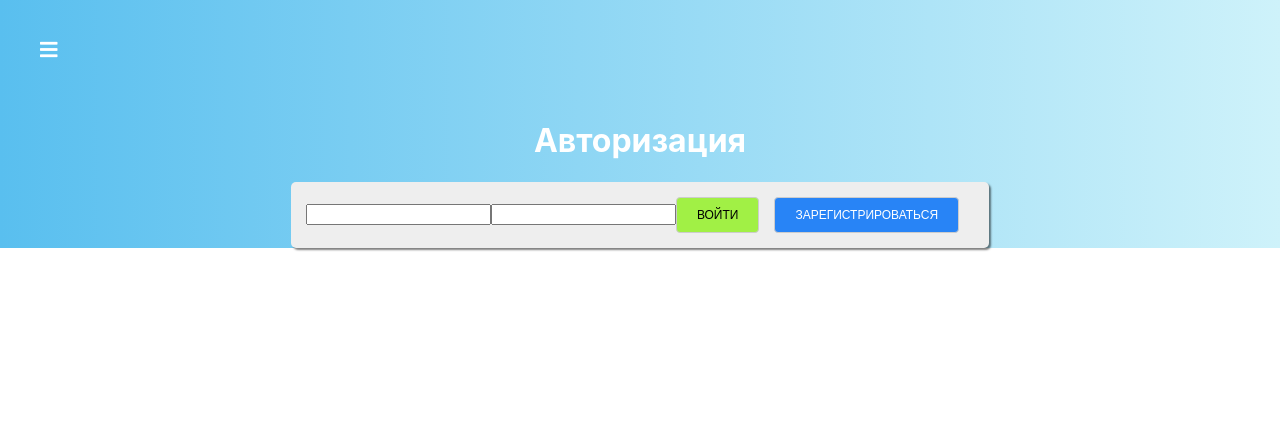
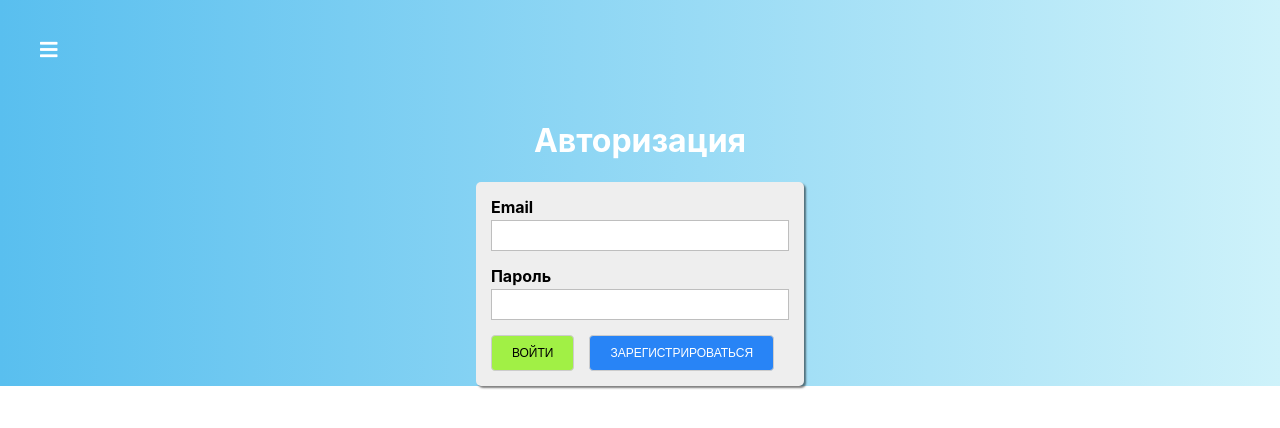
Before and after one commit to Lenkoranskiy007/questions, a React (Create React App) app: page /auth in a window 1280 px wide. Shown: the top 428 px of the page. Built offline with nearby package versions, Linux system fonts and the light colour scheme.

Commit message:
eight comm

```diff
--- a/src/Components/UI/Input/Input.js
+++ b/src/Components/UI/Input/Input.js
@@ -0,0 +1,38 @@
+import React from 'react'
+import classes from './Input.module.css'
+
+const isInvalid = ({valid, touched, shouldValidate}) => {
+    return !valid && touched && shouldValidate
+}
+
+const Input = (props) => {
+    const inputType = props.type || "text"
+    const cls = [classes.Input]
+    const htmlFor  = `${inputType}-${Math.random()} `
+
+    if (isInvalid(props)) {
+        cls.push(classes.invalid)
+    }
+
+    return (
+        <div className={cls.join(" ")}>
+            <label htmlFor={htmlFor}>{props.label}</label>
+            <input type={inputType}
+                   id={htmlFor}
+                   value={props.value}
+                   onChange={props.onChange}
+
+            />
+
+            {
+                isInvalid(props)?<span>{props.errorMessage || "Введите верное значение"}</span> : null
+            }
+
+
+
+
+        </div>
+    )
+}
+
+export default Input;
--- a/src/Components/UI/Input/Input.module.css
+++ b/src/Components/UI/Input/Input.module.css
@@ -0,0 +1,31 @@
+.Input {
+    margin-bottom: 15px;
+
+}
+
+.Input label {
+    margin-bottom: 3px;
+    padding:0;
+    display: block;
+    font-weight: bold;
+}
+
+.Input input {
+    display: block;
+    box-sizing: border-box;
+    border: 1px solid #bebebe;
+    padding: 7px;
+    margin: 0 0 5px;
+    width: 100%;
+    outline: none;
+    transition: all 300ms ease-in-out;
+}
+.Input span {
+    color: #f01f30;
+    font-size: 12px;
+    font-weight: bold;
+}
+
+.Input.invalid label {
+    color:#f01f30;
+}
--- a/src/containers/Auth/Auth.js
+++ b/src/containers/Auth/Auth.js
@@ -1,7 +1,7 @@
 import React from 'react';
 import classes from './Auth.module.css'
 import Button from '../../Components/UI/Button/Button'
-
+import Input from "../../Components/UI/Input/Input";
  class Auth extends React.Component {
      loginHandler = () => {
 
@@ -19,8 +19,18 @@
                 <h1>Авторизация</h1>
 
                 <form onSubmit={this.submitHandler} className={classes.AuthForm}>
-                    <input type="text"  />
-                    <input type="text"  />
+                    <Input
+                        label="Email"
+                        // value={}
+                        // onChange={}
+                        // errorMessage={}
+                    />
+                    <Input
+                        label="Пароль"
+                        // value={}
+                        // onChange={}
+                        // errorMessage={}
+                    />
 
                     <Button
                         type="success"
```
Also changed, not shown: 1 other file (tests, documents, lock files or other folders).
